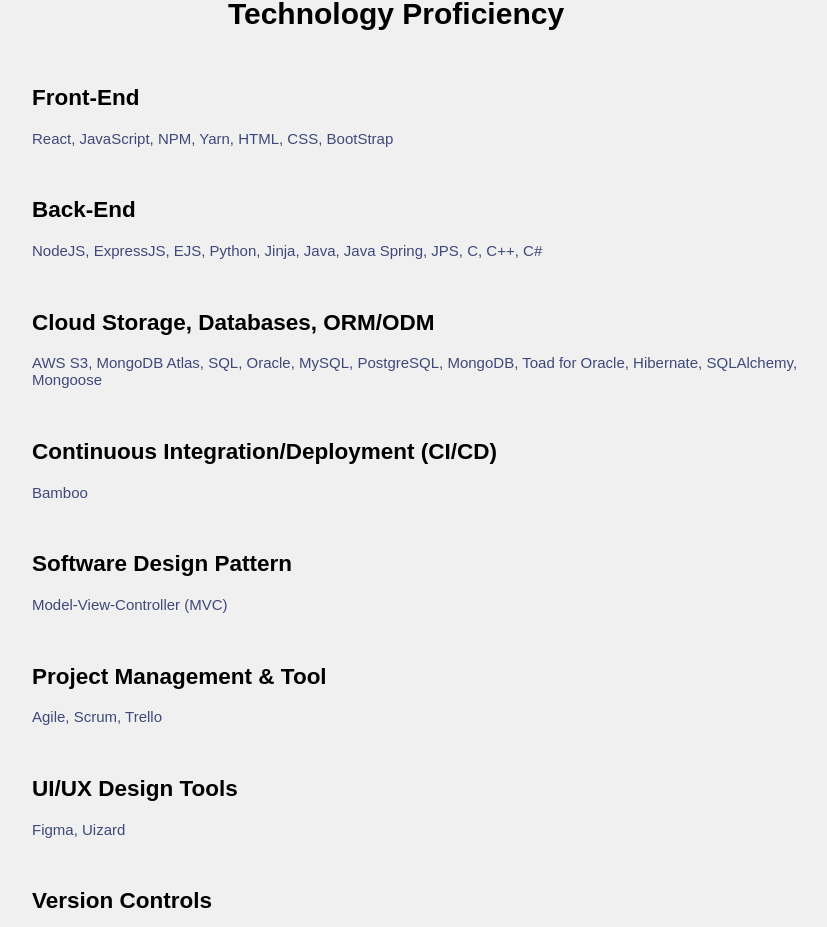
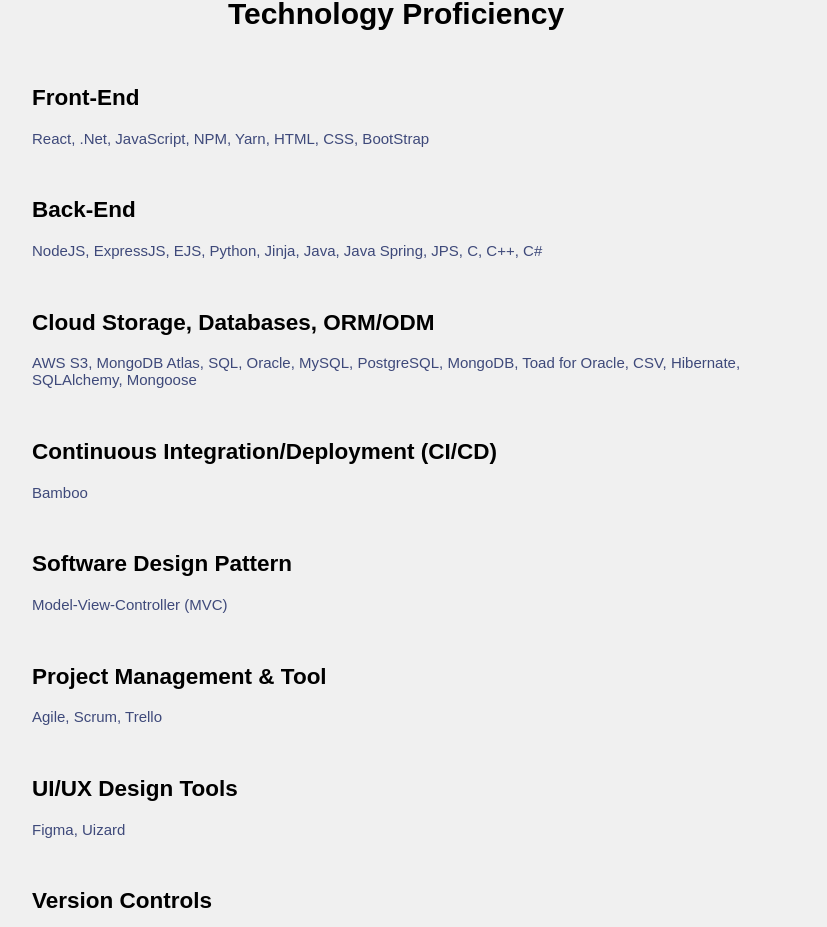
Before and after one commit to jvang0620/Personal-Portfolio, a React (Create React App) app: page / in a window 1280 px wide. Shown: the part 877-1804 px from the top of the page, without its empty margins (244-1071 px from the left). Built offline with nearby package versions, Linux system fonts and the light colour scheme.

Commit message:
adding more skills to homepage

```diff
--- a/src/pages/Home.js
+++ b/src/pages/Home.js
@@ -46,7 +46,7 @@
           <li className="item">
             <h2>Front-End</h2>
             <p>
-              React, JavaScript, NPM, Yarn, HTML, CSS, BootStrap
+              React, .Net, JavaScript, NPM, Yarn, HTML, CSS, BootStrap
             </p>
           </li>
 
@@ -66,7 +66,7 @@
           <li className="item">
             <h2>Cloud Storage, Databases, ORM/ODM</h2>
             <p>
-              AWS S3, MongoDB Atlas, SQL, Oracle, MySQL, PostgreSQL, MongoDB, Toad for Oracle, Hibernate, SQLAlchemy, Mongoose
+              AWS S3, MongoDB Atlas, SQL, Oracle, MySQL, PostgreSQL, MongoDB, Toad for Oracle, CSV, Hibernate, SQLAlchemy, Mongoose
             </p>
           </li>
 
```
